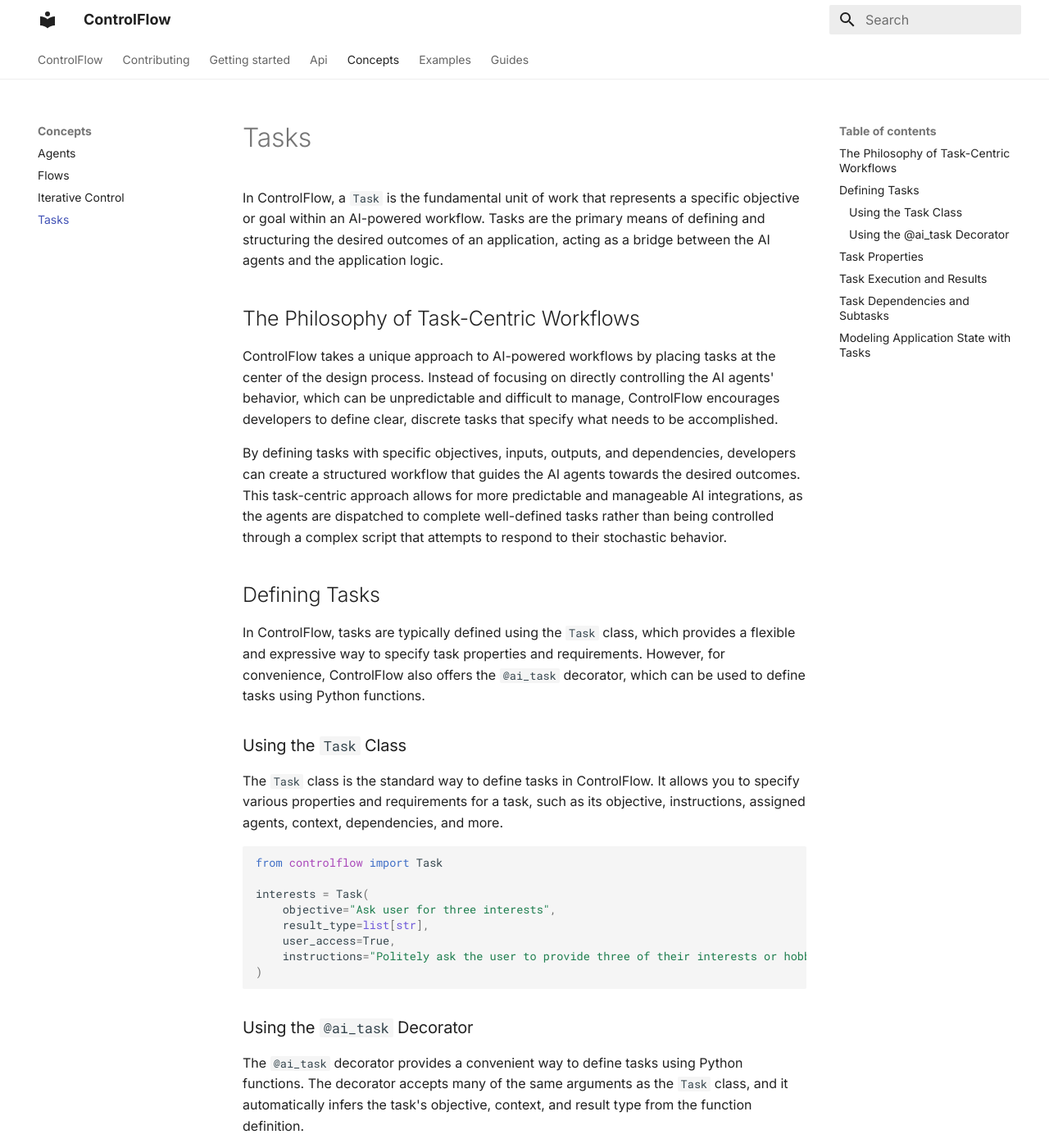
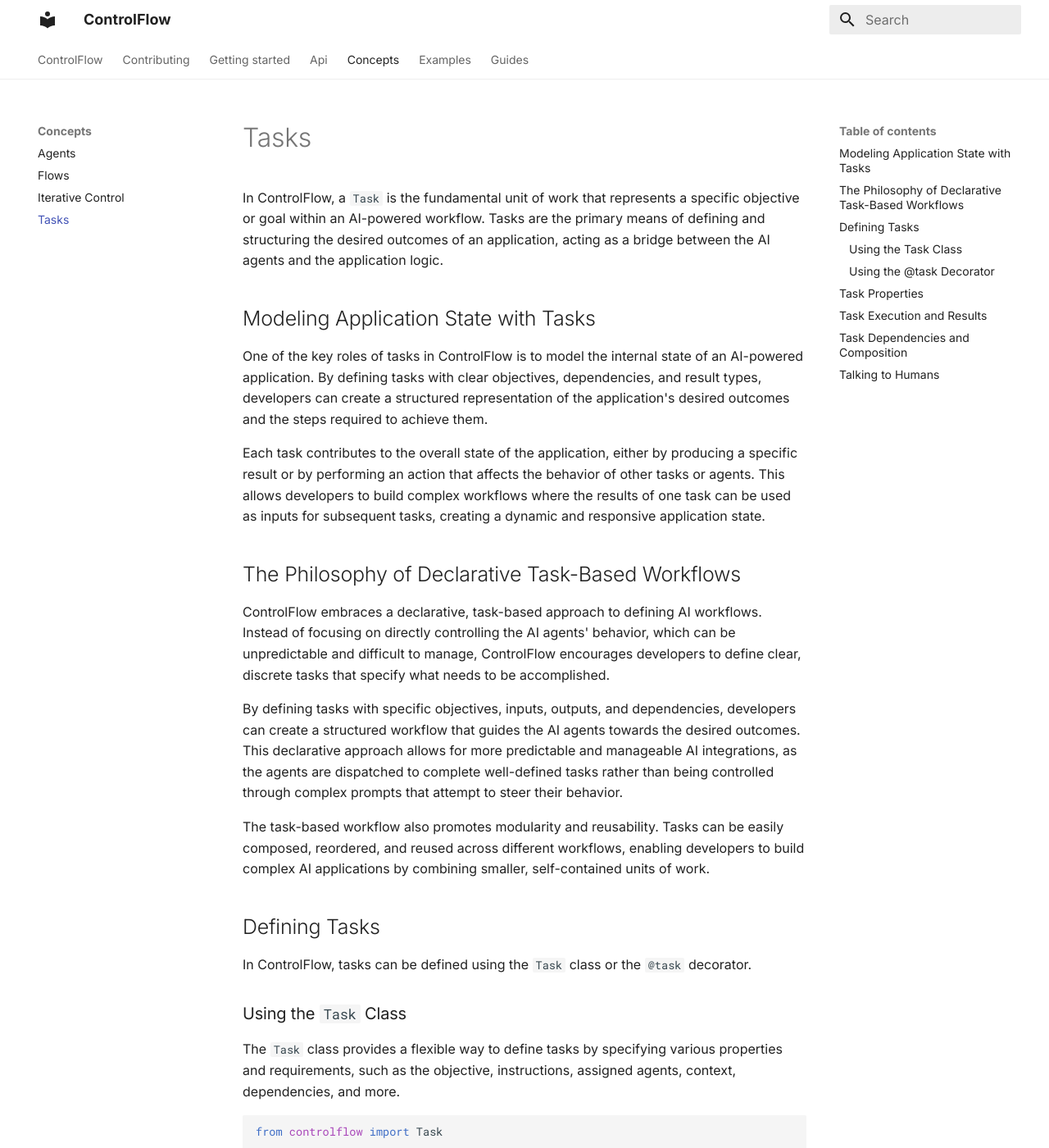
Before and after one commit to PrefectHQ/ControlFlow, an MkDocs documentation site: the page built from docs/concepts/tasks.md, in a window 1280 px wide and 1400 px high. Shown: the whole window at 82% size. Built offline with MkDocs 1.6.1 and Material for MkDocs 9.7.7, drawn with Linux system fonts in a browser that asks for light colours; some of the changed text lies outside the part shown.

Commit message:
Update tasks

````diff
--- a/docs/concepts/tasks.md
+++ b/docs/concepts/tasks.md
@@ -2,19 +2,27 @@
 
 In ControlFlow, a `Task` is the fundamental unit of work that represents a specific objective or goal within an AI-powered workflow. Tasks are the primary means of defining and structuring the desired outcomes of an application, acting as a bridge between the AI agents and the application logic.
 
-## The Philosophy of Task-Centric Workflows
+## Modeling Application State with Tasks
 
-ControlFlow takes a unique approach to AI-powered workflows by placing tasks at the center of the design process. Instead of focusing on directly controlling the AI agents' behavior, which can be unpredictable and difficult to manage, ControlFlow encourages developers to define clear, discrete tasks that specify what needs to be accomplished.
+One of the key roles of tasks in ControlFlow is to model the internal state of an AI-powered application. By defining tasks with clear objectives, dependencies, and result types, developers can create a structured representation of the application's desired outcomes and the steps required to achieve them.
 
-By defining tasks with specific objectives, inputs, outputs, and dependencies, developers can create a structured workflow that guides the AI agents towards the desired outcomes. This task-centric approach allows for more predictable and manageable AI integrations, as the agents are dispatched to complete well-defined tasks rather than being controlled through a complex script that attempts to respond to their stochastic behavior.
+Each task contributes to the overall state of the application, either by producing a specific result or by performing an action that affects the behavior of other tasks or agents. This allows developers to build complex workflows where the results of one task can be used as inputs for subsequent tasks, creating a dynamic and responsive application state.
+
+## The Philosophy of Declarative Task-Based Workflows
+
+ControlFlow embraces a declarative, task-based approach to defining AI workflows. Instead of focusing on directly controlling the AI agents' behavior, which can be unpredictable and difficult to manage, ControlFlow encourages developers to define clear, discrete tasks that specify what needs to be accomplished.
+
+By defining tasks with specific objectives, inputs, outputs, and dependencies, developers can create a structured workflow that guides the AI agents towards the desired outcomes. This declarative approach allows for more predictable and manageable AI integrations, as the agents are dispatched to complete well-defined tasks rather than being controlled through complex prompts that attempt to steer their behavior.
+
+The task-based workflow also promotes modularity and reusability. Tasks can be easily composed, reordered, and reused across different workflows, enabling developers to build complex AI applications by combining smaller, self-contained units of work.
 
 ## Defining Tasks
 
-In ControlFlow, tasks are typically defined using the `Task` class, which provides a flexible and expressive way to specify task properties and requirements. However, for convenience, ControlFlow also offers the `@ai_task` decorator, which can be used to define tasks using Python functions.
+In ControlFlow, tasks can be defined using the `Task` class or the `@task` decorator.
 
 ### Using the `Task` Class
 
-The `Task` class is the standard way to define tasks in ControlFlow. It allows you to specify various properties and requirements for a task, such as its objective, instructions, assigned agents, context, dependencies, and more.
+The `Task` class provides a flexible way to define tasks by specifying various properties and requirements, such as the objective, instructions, assigned agents, context, dependencies, and more.
 
 ```python
 from controlflow import Task
@@ -27,20 +35,20 @@
 )
 ```
 
-### Using the `@ai_task` Decorator
+### Using the `@task` Decorator
 
-The `@ai_task` decorator provides a convenient way to define tasks using Python functions. The decorator accepts many of the same arguments as the `Task` class, and it automatically infers the task's objective, context, and result type from the function definition.
+The `@task` decorator offers a convenient way to define and execute tasks using familiar Python functions. The decorator automatically infers the task's objective from the function name, instructions from its docstring, context from the function arguments, and result type from the return annotation. Various additional arguments can be passed to the decorator.
 
 ```python
-from controlflow import ai_task
+from controlflow import task
 
-@ai_task(user_access=True)
+@task(user_access=True)
 def get_user_name() -> str:
     "Politely ask the user for their name."
     pass
 ```
 
-When a decorator-based task is called, it automatically invokes the `run()` method, executing the task and returning its result.
+When a decorator-based task is called, it automatically invokes the `run()` method, executing the task and returning its result (or raising an exception if the task fails).
 
 ## Task Properties
 
@@ -50,8 +58,6 @@
 - `instructions` (str, optional): Detailed instructions or guidelines for completing the task.
 - `agents` (list[Agent], optional): The AI agents assigned to work on the task.
 - `context` (dict, optional): Additional context or information required for the task.
-- `subtasks` (list[Task], optional): A list of subtasks that are part of the main task.
-- `depends_on` (list[Task], optional): Tasks that must be completed before this task can be executed.
 - `result_type` (type, optional): The expected type of the task's result.
 - `tools` (list[AssistantTool | Callable], optional): Tools or functions available to the agents for completing the task.
 - `user_access` (bool, optional): Indicates whether the task requires human user interaction.
@@ -62,14 +68,36 @@
 
 The `result` property of a task holds the outcome or output of the task execution. By specifying a clear `result_type`, developers can ensure that the task's result is structured and can be easily integrated into the application logic. This makes it possible to create complex workflows where the results of one task can be used as inputs for subsequent tasks.
 
-## Task Dependencies and Subtasks
+It's important to note that not all tasks require a result. In some cases, a task may be designed to perform an action or produce a side effect without returning a specific value. For example, a task could be used to prompt an agent to say something on the internal thread, which could be useful for later tasks or agents. In such cases, the `result_type` can be set to `None`.
+
+## Task Dependencies and Composition
 
 Tasks can have dependencies on other tasks, which must be completed before the dependent task can be executed. Dependencies can be specified explicitly using the `depends_on` property or implicitly by providing tasks as values in the `context` dictionary.
 
-Subtasks are tasks that are part of a larger, parent task. They can be added to a parent task using the `add_subtask()` method or by creating tasks within a context manager (e.g., `with Task():`). Parent tasks cannot be completed until all their subtasks are finished, although subtasks can be skipped using a special `skip` tool.
+Tasks can also be composed hierarchically using subtasks. Subtasks are tasks that are part of a larger, parent task. They can be added to a parent task using the `subtasks` property or by creating tasks within a context manager (e.g., `with Task():`). Parent tasks cannot be completed until all their subtasks are finished, although subtasks can be skipped using a special `skip` tool.
 
-## Modeling Application State with Tasks
+## Talking to Humans
 
-In ControlFlow, tasks are used to model the internal state of an AI-powered application. By defining tasks with clear objectives, dependencies, and result types, developers can create a structured representation of the application's desired outcomes and the steps required to achieve them.
+ControlFlow provides a built-in mechanism for tasks to interact with human users. By setting the `user_access` property to `True`, a task can indicate that it requires human input or feedback to be completed.
 
-This task-centric approach allows for a more modular and manageable integration of AI capabilities into traditional software development workflows. By focusing on defining what needs to be done rather than attempting to control the AI's behavior directly, ControlFlow enables developers to create robust, scalable, and maintainable AI-powered applications.
+When a task with `user_access=True` is executed, the AI agents assigned to the task will be given access to a special `talk_to_human` tool. This tool allows the agents to send messages to the user and receive their responses, enabling a conversation between the AI and the human.
+
+Here's an example of a task that interacts with a human user:
+
+```python
+@task(user_access=True)
+def get_user_feedback(product_name: str) -> str:
+    """
+    Ask the user for their feedback on a specific product.
+
+    Example conversation:
+    AI: What do you think about the new iPhone?
+    Human: I think it's a great phone with impressive features, but it's a bit expensive.
+    AI: Thank you for your feedback!
+    """
+    pass
+```
+
+In this example, the AI agent will use the `talk_to_human` tool to ask the user for their feedback on the specified product. The agent can then process the user's response and store it in the task's `result` property, making it available for use in subsequent tasks or other parts of the application.
+
+By leveraging the `user_access` property and the `talk_to_human` tool, developers can create AI-powered workflows that seamlessly integrate human input and feedback, enabling more interactive and user-centric applications.
````
Also changed, not shown: docs/index.md (+22 -6 lines).
